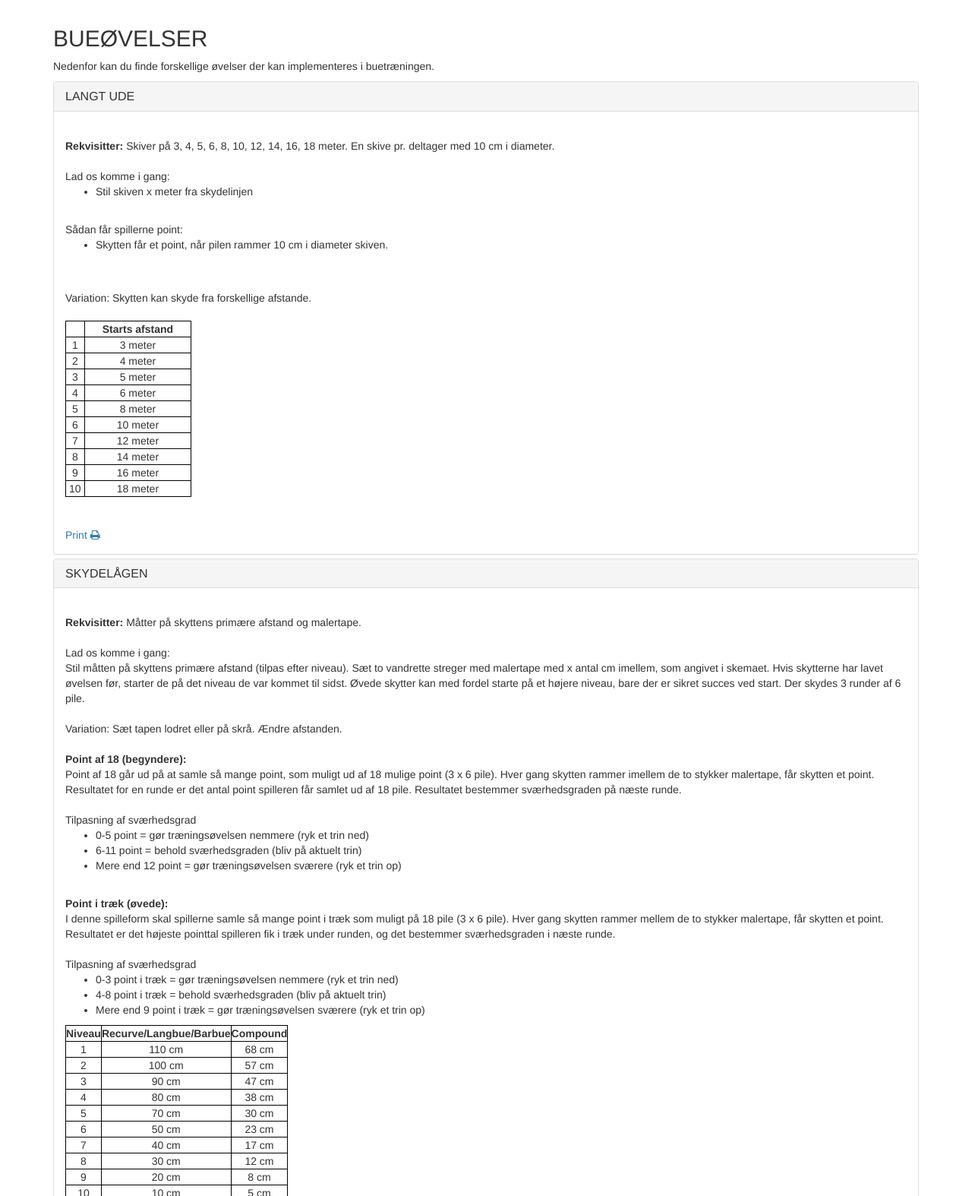
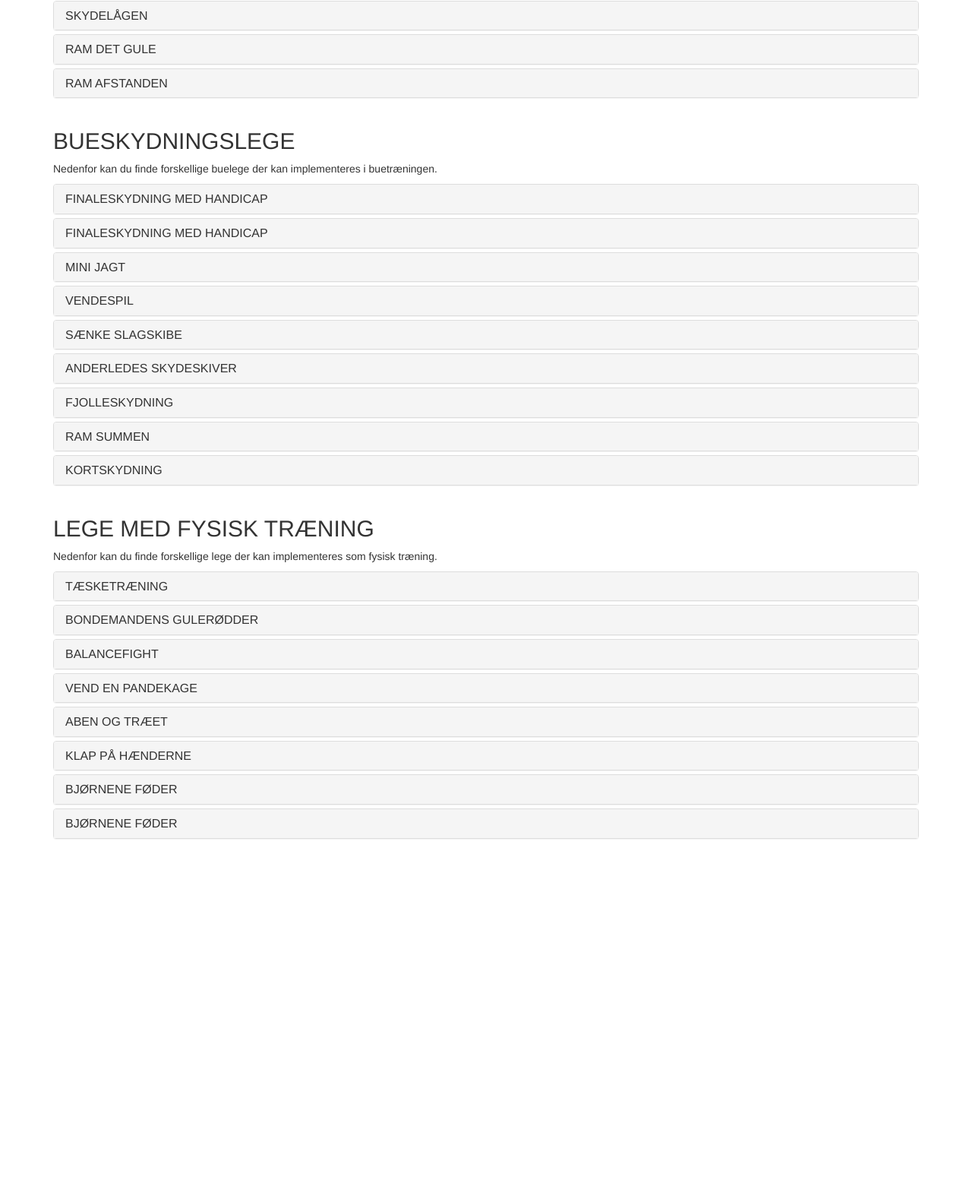
Before and after one commit to mrweissguy/random-html-snippets, a plain HTML site: page index.html in a window 1280 px wide. Shown: the part 1226-2800 px from the top of the page at 76% size. After the commit the page ends 2350 px from the top, so only its background shows below. Drawn offline with nearby package versions, Linux system fonts and the light colour scheme.

Commit message:
minor stuff

```diff
--- a/index.html
+++ b/index.html
@@ -50,7 +50,7 @@ table, th, td {
           <a data-toggle="collapse" data-parent="#accordion" href="#collapse1">KEGLEFANGELEG</a>
         </h4>
       </div>
-      <div id="collapse1" class="panel-collapse collapse in">
+      <div id="collapse1" class="panel-collapse collapse">
         <div class="panel-body">
         <b>Rekvisitter:</b> Kegler
         <br>
@@ -646,7 +646,7 @@ table, th, td {
           <a data-toggle="collapse" data-parent="#accordion" href="#collapse30">LANGT UDE</a>
         </h4>
       </div>
-      <div id="collapse30" class="panel-collapse collapse in">
+      <div id="collapse30" class="panel-collapse collapse">
         <div class="panel-body">
         <br>
         <b>Rekvisitter:</b> Skiver på 3, 4, 5, 6, 8, 10, 12, 14, 16, 18 meter. En skive pr. deltager med 10 cm i diameter.
@@ -740,7 +740,7 @@ table, th, td {
           <a data-toggle="collapse" data-parent="#accordion" href="#collapse31">SKYDELÅGEN</a>
         </h4>
       </div>
-      <div id="collapse31" class="panel-collapse collapse in">
+      <div id="collapse31" class="panel-collapse collapse">
         <div class="panel-body">
         <br>
         <b>Rekvisitter:</b> Måtter på skyttens primære afstand og malertape.
```
